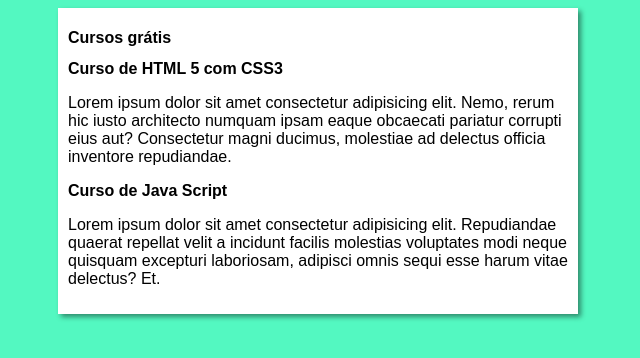
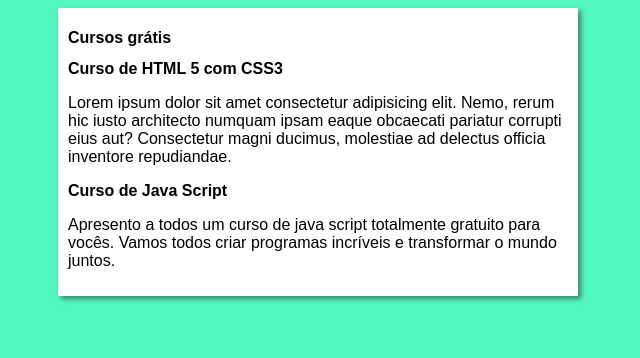
Before and after one commit to allanquirino/projeto-site, a plain HTML site: page index.html in a window 1280 px wide. Shown: the whole page, without its empty margins (322-962 px from the left). Drawn offline with Linux system fonts and the light colour scheme.

Commit message:
Update index.html

```diff
--- a/index.html
+++ b/index.html
@@ -18,7 +18,7 @@
         </article>
         <article>
             <h2>Curso de Java Script</h2>
-            <p>Lorem ipsum dolor sit amet consectetur adipisicing elit. Repudiandae quaerat repellat velit a incidunt facilis molestias voluptates modi neque quisquam excepturi laboriosam, adipisci omnis sequi esse harum vitae delectus? Et.</p>
+            <p>Apresento a todos um curso de java script totalmente gratuito para vocês. Vamos todos criar programas incríveis e transformar o mundo juntos.</p>
         </article>
     </main>
 </body>
```
